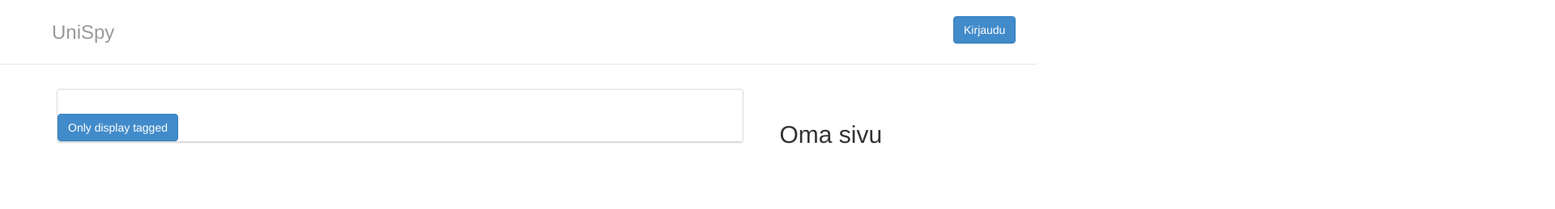
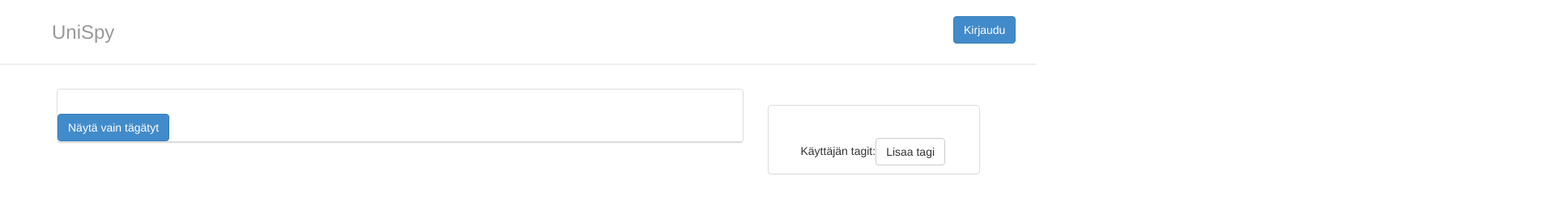
Before and after one commit to UniSpy/UniSpy, a website: page dist/index.html in a window 1280 px wide. Shown: the top 259 px of the page at 81% size, 1920 px wide, since content can reach past the window. Drawn offline with Linux system fonts and the light colour scheme; no server answers.

Commit message:
new dist with tags and better login ui

```diff
--- a/dist/index.html
+++ b/dist/index.html
@@ -1,6 +1,6 @@
 <!doctype html><!--[if lt IE 7]>      <html class="no-js lt-ie9 lt-ie8 lt-ie7"> <![endif]--><!--[if IE 7]>         <html class="no-js lt-ie9 lt-ie8"> <![endif]--><!--[if IE 8]>         <html class="no-js lt-ie9"> <![endif]--><!--[if gt IE 8]><!--><html class="no-js"><!--<![endif]--><head><meta charset="utf-8"><title></title><meta name="description" content=""><meta name="viewport" content="width=device-width"><!-- Place favicon.ico and apple-touch-icon.png in the root directory --><link rel="stylesheet" href="styles/cd367326.vendor.css"><link rel="stylesheet" href="styles/c6646b95.main.css"><body ng-app="uniSpyApp"><!--[if lt IE 7]>
       <p class="browsehappy">You are using an <strong>outdated</strong> browser. Please <a href="http://browsehappy.com/">upgrade your browser</a> to improve your experience.</p>
-      <![endif]--><div class="header"><div class="nav nav-pills pull-right" ng-controller="LoginCtrl"><button class="btn btn-primary" ng-click="open()">Kirjaudu</button></div><h3 class="text-muted">UniSpy</h3></div><div class="container"><!-- Add your site or application content here --><div class="row"><div class="col-lg-9"><div class="panel panel-default"><div class="panel-body"></div><div class="main-container" ng-include="'views/main.html'" ng-controller="MainCtrl"></div></div></div><div class="col-lg-3"><div class="list-group"></div><div class="container" ng-include="'views/side.html'" ng-controller="SideCtrl"></div></div><!--</div>
+      <![endif]--><div class="header"><div class="nav nav-pills pull-right" ng-controller="LoginCtrl"><button class="btn btn-primary" ng-click="open()">Kirjaudu</button></div><h3 class="text-muted">UniSpy</h3></div><div class="container"><!-- Add your site or application content here --><div class="row" ng-controller="MainCtrl"><div class="col-lg-9"><div class="panel panel-default"><div class="panel-body"></div><div class="main-container" ng-include="'views/main.html'"></div></div></div><div class="col-lg-3"><div class="list-group"></div><div class="panel panel-default"><div class="panel-body"></div><div class="side-container" ng-include="'views/side.html'" ng-controller="SideCtrl"></div></div></div></div><!--</div>
           <div class = "col-lg-9">
             <div class="container" ng-include="'views/recommendations.html'" ng-controller="MainCtrl"></div>
           </div>
@@ -14,4 +14,4 @@
          ga('send', 'pageview');</script><!--[if lt IE 9]>
     <script src="bower_components/es5-shim/es5-shim.js"></script>
     <script src="bower_components/json3/lib/json3.min.js"></script>
-    <![endif]--><script src="scripts/c7d73e86.vendor.js"></script><script src="scripts/aae0cb88.scripts.js"></script></div></div>
+    <![endif]--><script src="scripts/c7d73e86.vendor.js"></script><script src="scripts/b1453f65.scripts.js"></script></div>
--- a/dist/views/main.html
+++ b/dist/views/main.html
@@ -1 +1 @@
-<button ng-if="!taggedOnly" class="btn btn-primary" ng-click="toggleTagged.()">Only display tagged</button> <button ng-if="taggedOnly" class="btn btn-primary" ng-click="toggleTagged.()">Display all</button><tabset><tab ng-repeat="entry in entries | filter:onlyUnicafe" heading="{{entry.name}}"><ul><li ng-repeat="day in entry.meals.fi | filter:hasMeals">{{days[$index]}}<ul><li ng-repeat="meal in day | filter:shouldDisplay"><span ng-class="{hilight:isTagged(meal)}">{{meal}}</span></li></ul></li></ul></tab></tabset>
+<button ng-if="!taggedOnly" class="btn btn-primary" ng-click="toggleTagged.()">Näytä vain tägätyt</button> <button ng-if="taggedOnly" class="btn btn-primary" ng-click="toggleTagged.()">Näytä kaikki</button><tabset><tab ng-repeat="entry in entries | filter:onlyUnicafeWithFinnnishMeals" heading="{{entry.name}}"><ul><li ng-repeat="day in entry.meals.fi | filter:hasMeals">{{days[$index]}}<ul><li ng-repeat="meal in day | filter:shouldDisplay"><span ng-class="{hilight:isTagged(meal)}">{{meal}}</span></li></ul></li></ul></tab></tabset>
--- a/dist/views/side.html
+++ b/dist/views/side.html
@@ -1 +1 @@
-<h2>Oma sivu<h2></h2></h2>
+<p><ul>Käyttäjän tagit:<li ng-repeat="tag in tags">{{tag}}</li><button class="btn btn-default" ng-click="isCollapsed = !isCollapsed">Lisaa tagi</button><div collapse="isCollapsed"><div class="well well-sm"><form id="tag-form" ng-submit="addTag()"><div class="form-group"><input type="text" class="form-control" ng-model="tag" placeholder="tag"></div><div class="form-group"><input type="Submit" id="login-form-submit-button" class="btn btn-success btn-block" ng-click="isCollapsed = !isCollapsed" value="Lisää"></div></form></div></div></ul></p>
```
Also changed, not shown: dist/scripts/aae0cb88.scripts.js (deleted, +0 -1 lines), dist/scripts/b1453f65.scripts.js (added, +1 -0 lines).
